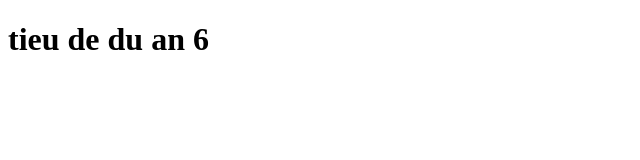
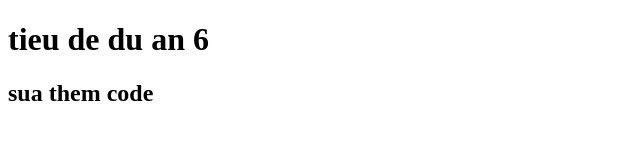
Before and after one commit to thietem/duan6, a plain HTML site: page index.html in a window 1280 px wide. Shown: the whole page, without its empty margins (0-640 px from the left). Drawn offline with Linux system fonts and the light colour scheme.

Commit message:
1. sua code lan 1

```diff
--- a/index.html
+++ b/index.html
@@ -7,5 +7,6 @@
   </head>
   <body>
     <h1>tieu de du an 6</h1>
+    <h2>sua them code</h2>
   </body>
 </html>
```
